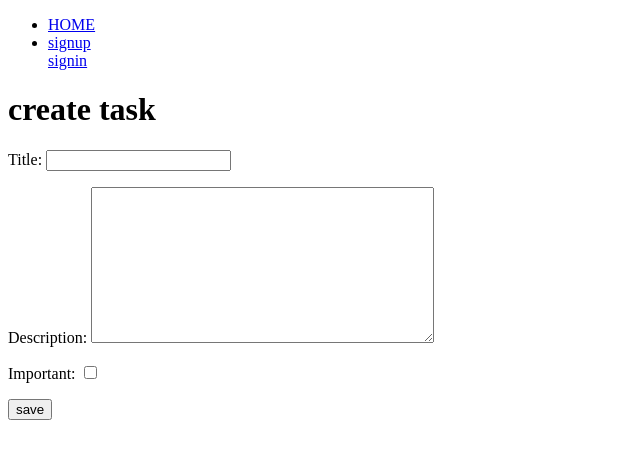
After one commit to garciafelipe1/ProjectWithDjanAndAuthentication, a Django app: page /tasks/create/ in a window 1280 px wide. The commit adds this page. Shown: the top 459 px of the page, without its empty margins (0-640 px from the left). Run offline with Django 5.2, Linux system fonts and the light colour scheme.

Commit message:
changes task

```diff
--- a/djangocrud/urls.py
+++ b/djangocrud/urls.py
@@ -24,6 +24,8 @@ urlpatterns = [
     path("", views.home, name="home"),
     path("signup/", views.signup, name="home"),
     path("tasks/", views.tasks, name="tasks"),
+    path("tasks/create/", views.create_task, name="create_task"),
+    path("tasks/<int:task_id>/", views.task_detail, name="task_detail"),
     path("logout/", views.signout, name="logout"),
     path("signin/", views.signin, name="signin"),
 ]
--- /dev/null
+++ b/tasks/forms.py
@@ -0,0 +1,7 @@
+from django.forms import ModelForm
+from .models import Task
+
+class TaskForm(ModelForm):
+    class Meta :
+        model= Task
+        fields = ['title','description', 'important']
--- a/tasks/models.py
+++ b/tasks/models.py
@@ -1,3 +1,14 @@
 from django.db import models
+from django.contrib.auth.models import User
 
 # Create your models here.
+class Task(models.Model):
+    title = models.CharField(max_length= 255)
+    description = models. TextField(blank=True)
+    created = models.DateTimeField(auto_now_add=True)
+    datecompleted = models.DateTimeField(null=True,blank=True)
+    important = models.BooleanField(default=False)
+    user = models.ForeignKey(User, on_delete= models.CASCADE)
+
+    def  __str__(self):
+        return self.title + ' - by ' + self.user.username # pylint: disable=no-member
--- /dev/null
+++ b/tasks/templates/create_task.html
@@ -0,0 +1,17 @@
+{% extends 'base.html' %}
+
+{% block content %}
+    <h1> create task</h1>
+
+    <form action="/tasks/create/" method="POST">
+        {% csrf_token %}
+        {{form.as_p}}
+
+
+        <button>
+            save
+        </button>
+
+
+    </form>
+{% endblock %}
--- /dev/null
+++ b/tasks/templates/task_detail.html
@@ -0,0 +1,6 @@
+{% extends 'base.html' %}
+
+
+{% block content %}
+    <h1>{{task.tittle}}</h1>
+{% endblock %}
--- a/tasks/views.py
+++ b/tasks/views.py
@@ -1,10 +1,11 @@
-from django.shortcuts import render,redirect
+from django.shortcuts import render,redirect,get_object_or_404
 from django.contrib.auth.forms import UserCreationForm, AuthenticationForm
 from django.http import HttpResponse
 from django.contrib.auth.models import User
 from django.contrib.auth import login,logout,authenticate
 from http.client import HTTPResponse
-
+from .forms import TaskForm
+from .models import Task
 
 # Create your views here.
 def home(request):
@@ -38,7 +39,40 @@ def signup(request):
     )
 
 def tasks(request):
-    return render(request, 'tasks.html')
+    tasks = Task.objects.filter(user=request.user )  # Cambié 'task' a 'tasks' para ser consistente
+
+    return render(request, 'tasks.html', {
+        'tasks': tasks  # Pasamos 'tasks' correctamente al contexto
+    })
+
+
+def create_task(request):
+
+
+    if request.method == 'GET':
+        return render(request, 'create_task.html',{
+            'form': TaskForm
+        })
+    else:
+        try:
+            form= TaskForm(request.POST)
+            new_task=form.save(commit=False)
+            new_task.user =request.user
+            new_task.save()
+            return redirect('tasks')
+        except ValueError:
+            return render(request, 'create_task.html',{
+                'form': TaskForm,
+                'error': 'please provide valid dates'
+            })
+
+def task_detail(request,task_id):
+    task=get_object_or_404(Task,pk=task_id)
+    return render(request, 'task_detail.html',{
+        'task': task
+    })
+
+
 
 def signout(request):
     logout(request)
```
Also changed, not shown: tasks/admin.py (+7 -1 lines), tasks/templates/tasks.html (+23 -1 lines), db.sqlite3, tasks/migrations/0001_initial.py (added).
